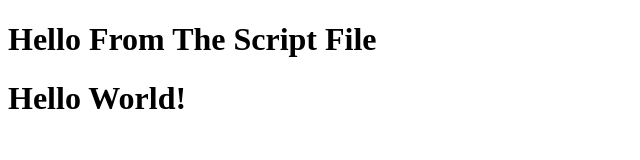
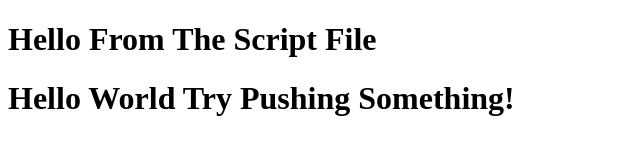
Before and after one commit to attilaxban/docker-html, a plain HTML site: page public/index.html in a window 1280 px wide. Shown: the whole page, without its empty margins (0-640 px from the left). Drawn offline with Linux system fonts and the light colour scheme.

Commit message:
test_on_push_trigger

```diff
--- a/public/index.html
+++ b/public/index.html
@@ -8,6 +8,6 @@
 </head>
 <body>
     <div id="root"></div>
-    <h1>Hello World!</h1>
+    <h1>Hello World Try Pushing Something!</h1>
 </body>
 </html>
```
